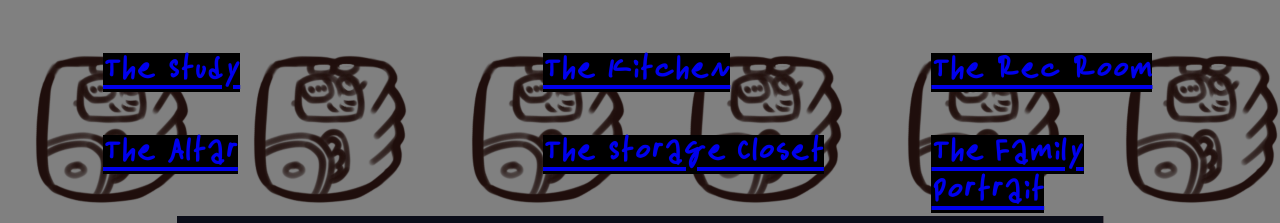
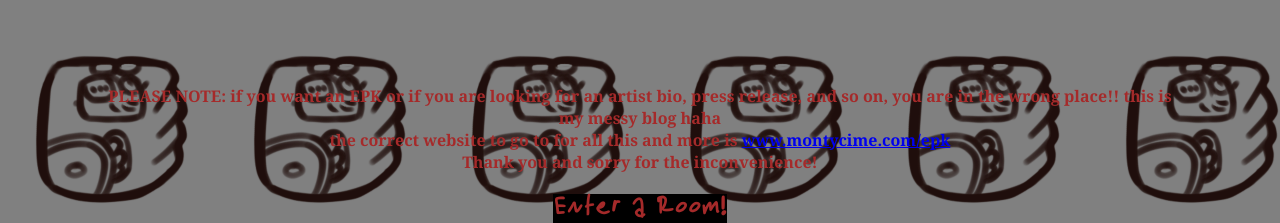
Before and after one commit to montycime/cimecasa, a plain HTML site: page main/index.html in a window 1280 px wide. Shown: the part 856-1079 px from the top of the page. Drawn offline with Linux system fonts and the light colour scheme.

Commit message:
new addition to main

```diff
--- a/main/index.html
+++ b/main/index.html
@@ -26,6 +26,12 @@
     This is a website meant to serve as an accompanying piece to my album, <i>The Independence of Central America Remains an Unfinished Experiment</i>. <br>
     I wanted to create a multimedia experience to provide something akin to liner notes or inserts on a physical CD or vinyl record. <br>
     Feel free to roam around... you never know what you'll find!<br>
+    <br>
+    </p>
+    <p style="font-size: 120px"> <p style="font-family: georgia,garamond,serif">
+    PLEASE NOTE: if you want an EPK or if you are looking for an artist bio, press release, and so on, you are in the wrong place!! this is my messy blog haha <br>
+    the correct website to go to for all this and more is <a href="https://www.montycime.com/epk">www.montycime.com/epk</a> <br>
+    Thank you and sorry for the inconvenience!<br>
 
     </span></strong></p>
 
```
